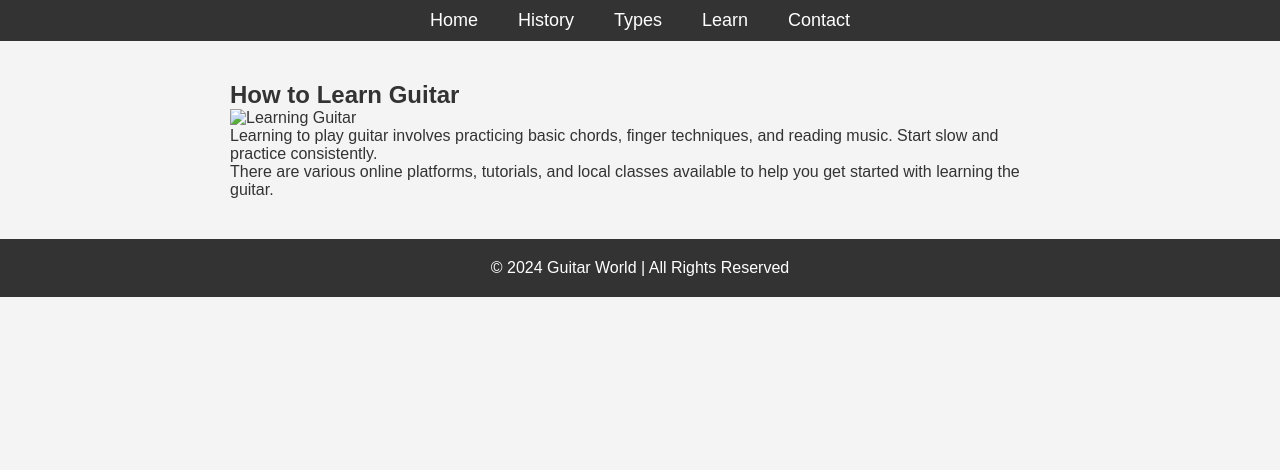
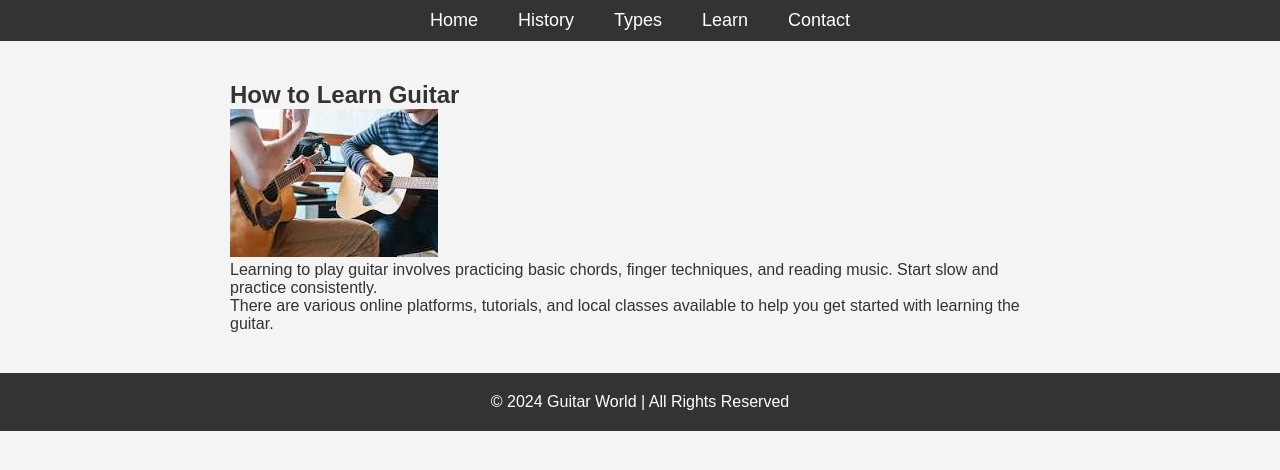
Before and after one commit to rudra3105/guitar, a plain HTML site: page learn.html in a window 1280 px wide. Drawn offline with Linux system fonts and the light colour scheme; the site is published under a folder, as on GitHub Pages, so addresses that start at the root find nothing.

Commit message:
Update learn.html

```diff
--- a/learn.html
+++ b/learn.html
@@ -20,7 +20,7 @@
     </header>
     <section class="content">
         <h2>How to Learn Guitar</h2>
-        <img src="/L1.jpg" alt="Learning Guitar">
+        <img src="L1.jpg" alt="Learning Guitar">
         <p>Learning to play guitar involves practicing basic chords, finger techniques, and reading music. Start slow and practice consistently.</p>
         <p>There are various online platforms, tutorials, and local classes available to help you get started with learning the guitar.</p>
     </section>
```
